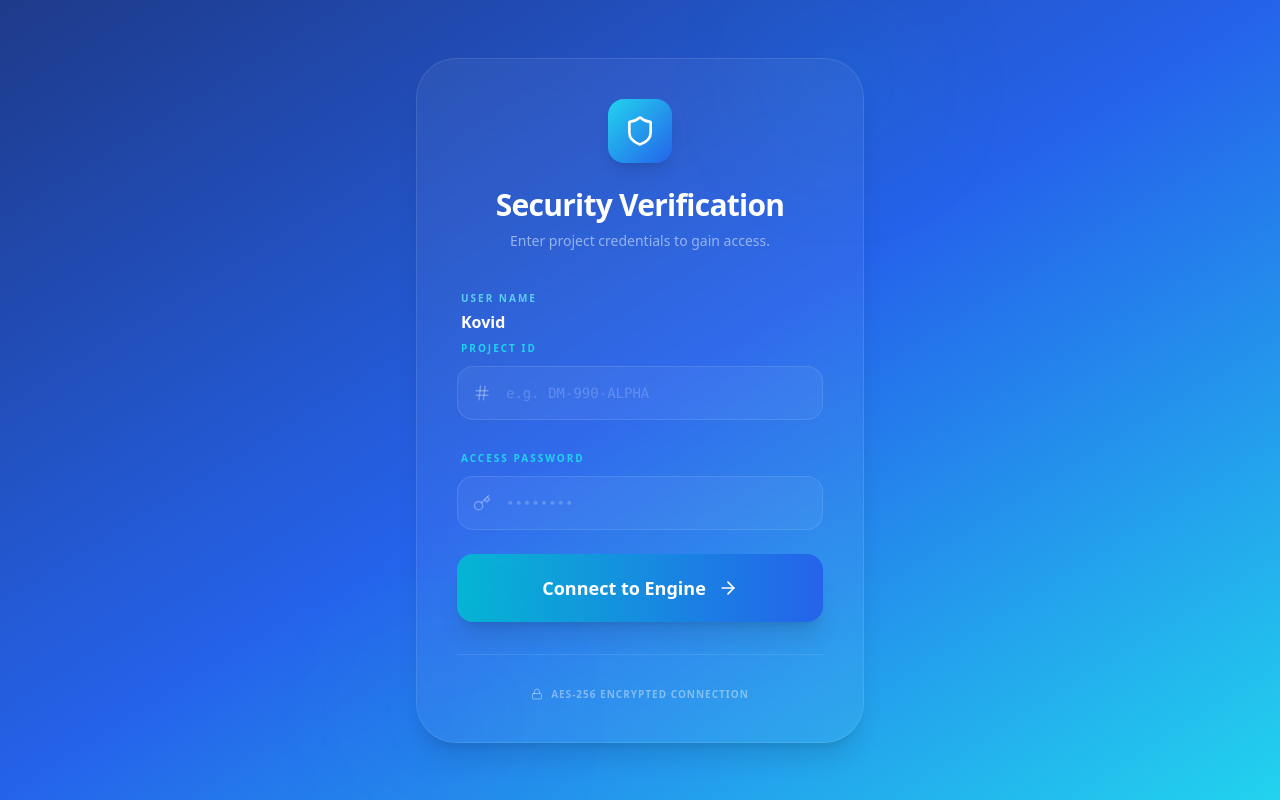
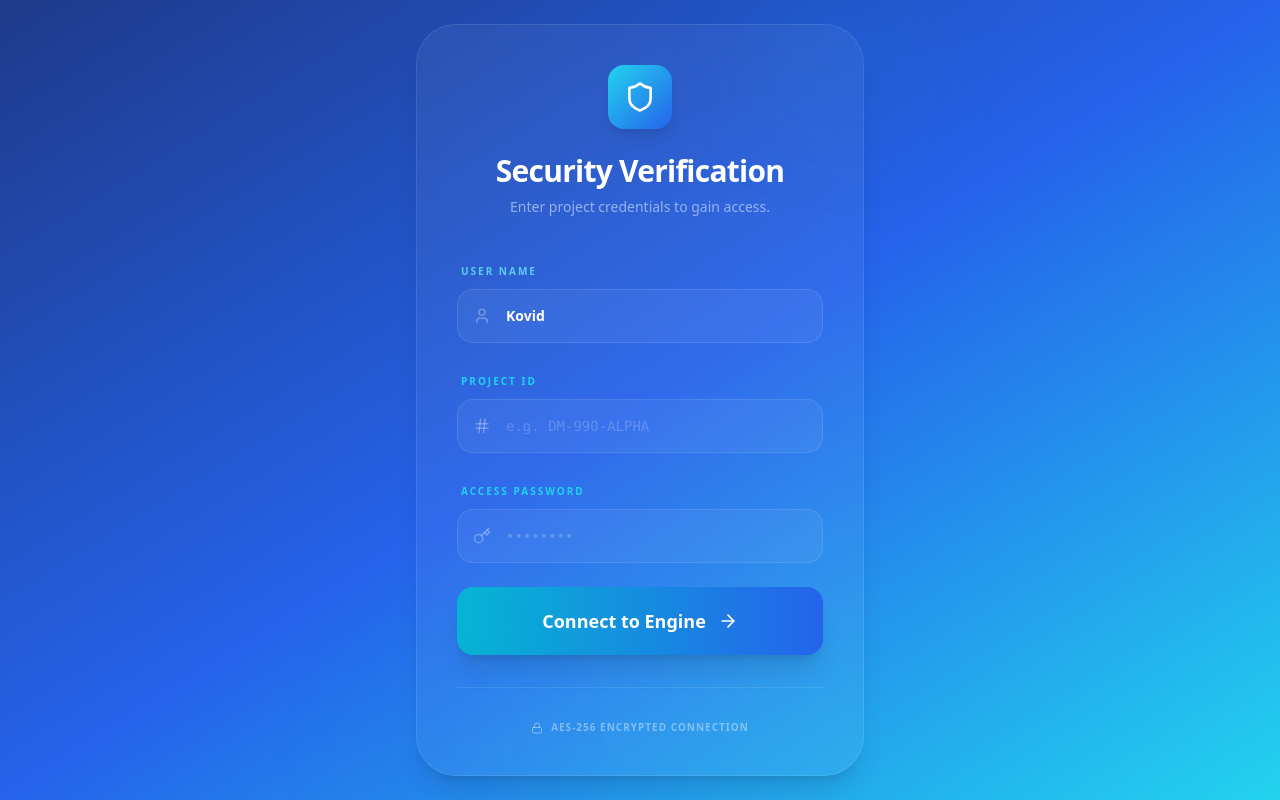
Before and after one commit to kovid2580-blip/DrawMatrix-Web-CAD, a Next.js app: page /project-access in a window 1280 px wide. Built offline with nearby package versions, Linux system fonts and the light colour scheme; no server answers.

Commit message:
feat: let users enter access profile name

```diff
--- a/app/project-access/page.tsx
+++ b/app/project-access/page.tsx
@@ -3,15 +3,16 @@
 import React, { useState } from "react";
 import { useRouter } from "next/navigation";
 import { motion } from "framer-motion";
-import { ArrowRight, Hash, Key, Lock, Shield } from "lucide-react";
+import { ArrowRight, Hash, Key, Lock, Shield, User } from "lucide-react";
 
 import ParticleBackground from "@/components/particle-background";
-import { getCurrentUserProfile } from "@/lib/auth";
+import { getCurrentUserProfile, updateLocalDisplayName } from "@/lib/auth";
 
 const ProjectAccessPage = () => {
   const router = useRouter();
   const profile = getCurrentUserProfile();
   const [formData, setFormData] = useState({
+    displayName: profile.displayName || "",
     projectId: "",
     password: "",
   });
@@ -19,6 +20,9 @@ const ProjectAccessPage = () => {
 
   const handleSubmit = (e: React.FormEvent) => {
     e.preventDefault();
+
+    updateLocalDisplayName(formData.displayName);
+
     // Permanent ID validation (Multiple Allowed)
     const isValid =
       (formData.projectId === "1234567890" && formData.password === "test1") ||
@@ -59,14 +63,27 @@ const ProjectAccessPage = () => {
           {/* Form */}
           <form onSubmit={handleSubmit} className="space-y-6">
             <div className="space-y-2">
-              <div className="space-y-1">
-                <div className="text-[10px] font-black uppercase tracking-[0.2em] text-cyan-300/80 ml-1">
-                  User Name
+              <label className="text-[10px] font-black uppercase tracking-[0.2em] text-cyan-300/80 ml-1">
+                User Name
+              </label>
+              <div className="relative group">
+                <div className="absolute left-4 top-1/2 -translate-y-1/2 text-white/30 group-focus-within:text-cyan-400 transition-colors">
+                  <User size={18} />
                 </div>
-                <div className="ml-1 text-base font-bold text-white">
-                  {profile.displayName || "Kovid"}
-                </div>
+                <input
+                  type="text"
+                  required
+                  placeholder="Enter your name"
+                  className="w-full pl-12 pr-4 py-4 rounded-2xl bg-white/5 border border-white/10 focus:border-cyan-400/50 focus:ring-4 focus:ring-cyan-400/10 outline-none transition-all text-sm font-semibold placeholder:text-white/20"
+                  value={formData.displayName}
+                  onChange={(e) =>
+                    setFormData({ ...formData, displayName: e.target.value })
+                  }
+                />
               </div>
+            </div>
+
+            <div className="space-y-2">
               <label className="text-[10px] font-black uppercase tracking-[0.2em] text-cyan-400 ml-1">
                 Project ID
               </label>
--- a/lib/auth.ts
+++ b/lib/auth.ts
@@ -70,6 +70,19 @@ const persistUserProfile = ({
   window.localStorage.setItem("drawmatrix_user_email", email);
   window.localStorage.setItem("drawmatrix_user_id", userId);
   window.localStorage.setItem("cad_user_id", userId);
+};
+
+export const updateLocalDisplayName = (displayName: string) => {
+  if (typeof window === "undefined") return;
+
+  const nextName = displayName.trim() || DEFAULT_LOCAL_DISPLAY_NAME;
+  const existing = getCurrentUserProfile();
+
+  persistUserProfile({
+    displayName: nextName,
+    email: existing.email || "",
+    userId: existing.userId || "guest",
+  });
 };
 
 export const ensureLocalAccessProfile = () => {
```
